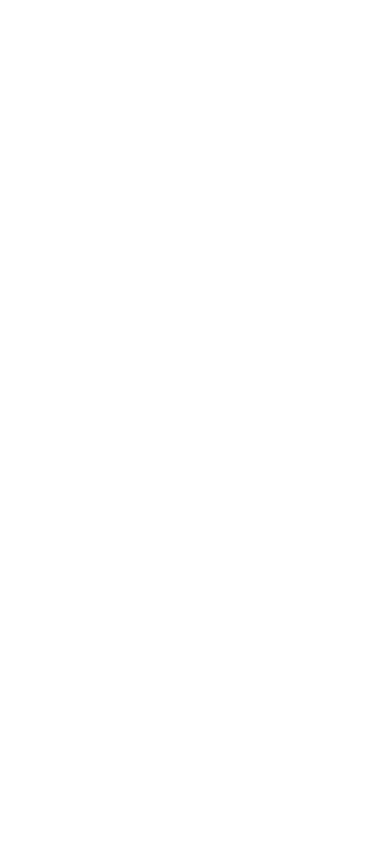
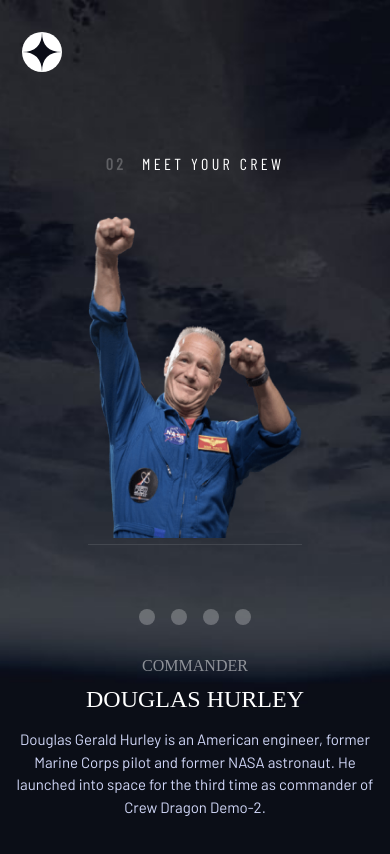
Before and after one commit to GabrielAbubakar/spacetourv2, a Next.js app: page /crew in a window 390 px wide. Shown: the top 854 px of the page. Built offline with nearby package versions, Linux system fonts and the light colour scheme; a web font is replaced by a local one.

Commit message:
crew page and responsiveness added

```diff
--- a/pages/crew.tsx
+++ b/pages/crew.tsx
@@ -1,11 +1,56 @@
 import { NextPage } from "next";
+import Head from "next/head";
+import Image from "next/image";
+import Navigation from "../components/navBar/navBar";
+import styles from '../styles/crew.module.scss';
 
 
 
 const Crew: NextPage = () => {
 
     return (
-        <div>
+        <div className={styles.crewContainer}>
+            <Head>
+                <meta name="description" content="Making space travel accessible for everyone" />
+                <meta name="keywords" content="space, Space Travel, travel, planets" />
+                <meta name="author" content="Gabriel Abubakar" />
+                <meta property="og:title" content="Space Tourism" />
+                <meta property="og:type" content="website" />
+                <meta property="og:site_name" content="Space Tourism" />
+                <meta property="og:url" content="www.spacetourism.com" />
+                {/* <meta property="og:image" content="/favicon.ico" />
+                <meta property="og:image:type" content="image/ico" />
+                <meta property="og:image:width" content="1200" />
+                <meta property="og:image:height" content="1200" /> */}
+                <meta property="og:locale" content="en_US" />
+                <title>Crew</title>
+            </Head>
+
+            <Navigation />
+
+            <main className={styles.crewContent}>
+                <h1><span>02</span>Meet your Crew</h1>
+
+                <article>
+
+                    <div className={styles.crewText}>
+                        <h2>Commander</h2>
+                        <h3>Douglas Hurley</h3>
+                        <p>
+                            Douglas Gerald Hurley is an American engineer, former Marine Corps pilot and former NASA astronaut. He launched into space for the third time as commander of Crew Dragon Demo-2.
+                        </p>
+                        <div className={styles.buttons}>
+                            <button></button>
+                            <button></button>
+                            <button></button>
+                            <button></button>
+                        </div>
+                    </div>
+                    <figure className={styles.pictureBox}>
+                        <Image src="/images/crew/image-douglas-hurley.png" width={400} height={600}/>
+                    </figure>
+                </article>
+            </main>
 
         </div>
     )
--- a/styles/crew.module.scss
+++ b/styles/crew.module.scss
@@ -0,0 +1,206 @@
+@import '../styles/sassconfig';
+
+.crewContainer {
+    min-width: 100vw;
+    min-height: 100vh;
+    background-image: url(../public/images/crew/background-crew-desktop.jpg);
+    background-size: cover;
+    background-repeat: no-repeat;
+
+    @include respond(tab-port) {
+        background-image: url(../public/images/crew/background-crew-tablet.jpg);
+        background-position: center center;
+    }
+
+    @include respond(phone) {
+        background-image: url(../public/images/crew/background-crew-mobile.jpg);
+        background-position: center top;
+    }
+
+}
+
+.crewContent {
+
+    padding-inline: 10rem;
+    //padding-bottom: 4rem;
+    margin-top: 5rem;
+    max-width: 1440px;
+    margin-inline: auto;
+
+    @include respond(tab-land) {
+        padding-inline: 6rem;
+    }
+
+    @include respond(tab-port) {
+        padding-inline: 5rem;
+    }
+
+    @include respond(phone) {
+        padding-inline: 1rem;
+    }
+
+    h1 {
+        text-transform: uppercase;
+        font-family: var(--ff-sans-cond);
+        font-size: 1.75rem;
+        letter-spacing: 4.725px;
+        margin-bottom: 5rem;
+
+        @include respond(tab-port) {
+            font-size: 1.25rem;
+            letter-spacing: 3.38px;
+        }
+
+        @include respond(phone) {
+            text-align: center;
+            font-size: 1rem;
+            margin-bottom: 2.5rem;
+        }
+
+        span {
+            color: hsl( var(--clr-white ) / .25);
+            margin-right: 1rem;
+            font-weight: 700;
+        }
+    }
+
+    article {
+        margin-top: -7rem;
+        display: flex;
+        gap: 6rem;
+       // align-items: center;
+
+        @include respond(tab-land) {
+            margin-top: -4rem;
+            gap: 4rem;
+        }
+
+        @include respond(tab-port) {
+            margin-top: 0;
+            flex-direction: column;
+            //align-items: center;
+            gap: 4rem;
+            text-align: center;
+        }
+
+        & > * {
+            flex: 1;
+        }
+    }
+}
+
+.crewText {
+    align-self: center;
+    margin-top: 7rem;
+
+
+    @include respond(tab-land) {
+        margin-top: 5rem;
+    }
+
+    @include respond(tab-port) {
+        margin-top: 0;
+    }
+
+    @include respond(phone) {
+        order: 2;
+        display: flex;
+        flex-direction: column;
+    }
+
+    h2 {
+        color: hsl( var(--clr-white) / .5);
+        line-height: 1.1;
+        font-size: 2rem;
+        text-transform: uppercase;
+        font-family: var(--ff-serif);
+
+        @include respond(tab-port) {
+            font-size: 1.5rem;
+        }
+
+        @include respond(phone) {
+            font-size: 1rem;
+            order: 2;
+        }
+    }
+
+        h3 {
+            font-size: 3.5rem;
+            font-family: var(--ff-serif);
+            line-height: 1.1;
+            text-transform: uppercase;
+            margin-top: .7rem;
+
+            @include respond(tab-port) {
+                font-size: 2.5rem;
+            }
+
+            @include respond(phone) {
+                font-size: 1.5rem;
+                order: 3;
+
+            }
+        }
+
+    p {
+       max-width: 50ch;
+       font-size: 1.125rem;
+       color: hsl( var(--clr-light ) );
+       margin-top: 1rem;
+       margin-bottom: 6rem;
+
+       @include respond(tab-port) {
+        font-size: 1rem;
+        margin-bottom: 3rem;
+       }
+
+       @include respond(phone) {
+        font-size: 0.9375rem;
+        order: 4;
+        margin-bottom: 8rem;
+       }
+
+    }
+}
+
+.pictureBox {
+    max-width: 60%;
+    align-self: center;
+
+    // & > * {
+    //     min-height: 100%;
+    // }
+
+    @include respond(phone) {
+        order: 1;
+        border-bottom: 1px solid hsl( var(--clr-white) / .1);
+    }
+}
+
+.buttons {
+    display: flex;
+    gap: 1rem;
+    margin-bottom: 2rem;
+
+    @include respond(tab-port) {
+        justify-content: center;
+    }
+
+    @include respond(phone) {
+        order: 1;
+
+    }
+
+    & > * {
+        cursor: pointer;
+        border: 0;
+        border-radius: 50%;
+        padding: 0.5rem;
+        background-color: hsl( var(--clr-white) / .25);
+
+        &:hover {
+            background-color: hsl( var(--clr-white) / .5);
+        }
+    }
+}
```
